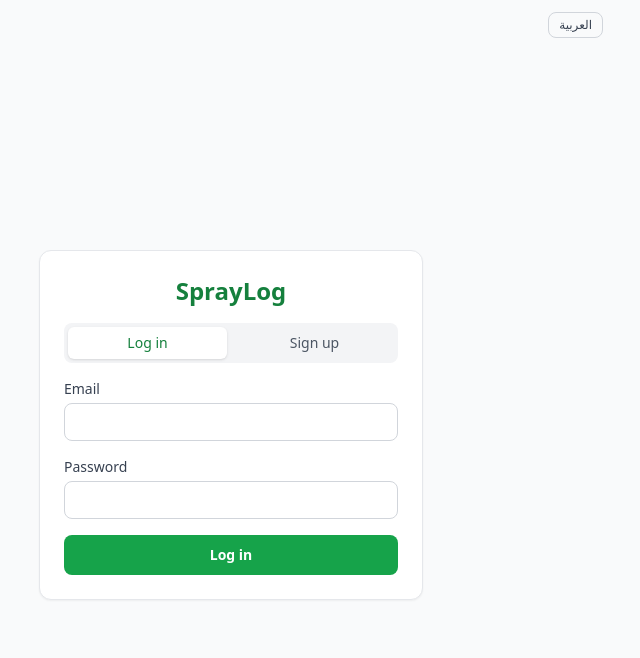
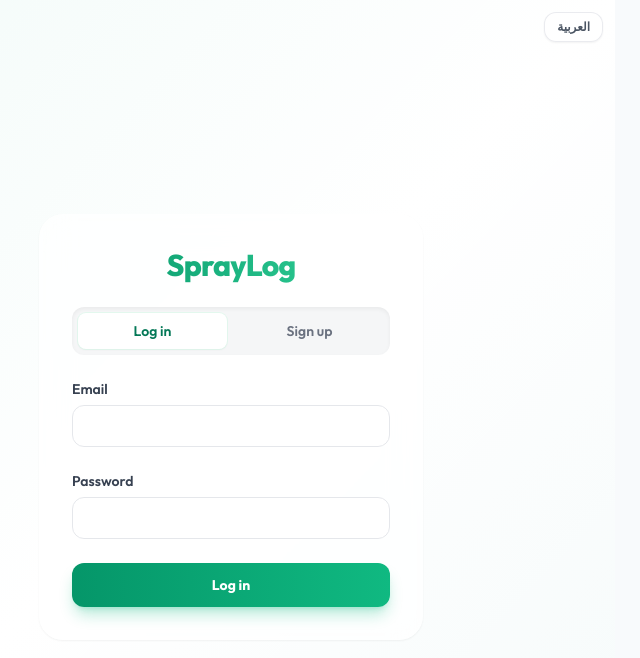
Before and after one commit to geminikil00-cell/spraying-tool, a React (Vite) app: page /login in a window 1280 px wide. Shown: the top 658 px of the page, without its empty margins (409-1049 px from the left). Built offline with nearby package versions, Linux system fonts and the light colour scheme; no server answers.

Commit message:
Refactor UI: implement premium glassmorphism design with modern typography and animations

```diff
--- a/index.html
+++ b/index.html
@@ -4,7 +4,10 @@
     <meta charset="UTF-8" />
     <link rel="icon" type="image/svg+xml" href="/favicon.svg" />
     <meta name="viewport" content="width=device-width, initial-scale=1.0, maximum-scale=1.0" />
-    <meta name="theme-color" content="#16a34a" />
+    <meta name="theme-color" content="#10b981" />
+    <link rel="preconnect" href="https://fonts.googleapis.com">
+    <link rel="preconnect" href="https://fonts.gstatic.com" crossorigin>
+    <link href="https://fonts.googleapis.com/css2?family=Outfit:wght@300;400;500;600;700;800&display=swap" rel="stylesheet">
     <title>SprayLog</title>
   </head>
   <body>
--- a/src/index.css
+++ b/src/index.css
@@ -2,13 +2,23 @@
 @tailwind components;
 @tailwind utilities;
 
+@layer base {
   html,
   body,
   #root {
     height: 100%;
+    -webkit-font-smoothing: antialiased;
+    -moz-osx-font-smoothing: grayscale;
   }
 
   body {
     margin: 0;
-  background-color: #f9fafb;
+    @apply bg-background text-gray-900;
   }
+}
+
+@layer utilities {
+  .glass {
+    @apply bg-white/70 backdrop-blur-lg border border-white/20 shadow-sm;
+  }
+}
--- a/src/pages/AuthPage.tsx
+++ b/src/pages/AuthPage.tsx
@@ -76,12 +76,12 @@ export default function AuthPage() {
   if (hasSession) return <Navigate to="/spray" replace />
 
   return (
-    <div className="mx-auto flex min-h-dvh max-w-screen-md flex-col bg-gray-50">
+    <div className="mx-auto flex min-h-dvh max-w-screen-md flex-col bg-gradient-to-br from-primary-50/40 via-white to-primary-50/20">
       <div className="flex justify-end p-3">
         <button
           type="button"
           onClick={toggleLanguage}
-          className="rounded-lg border border-gray-300 px-2.5 py-1 text-xs font-medium text-gray-700 hover:bg-gray-100"
+          className="rounded-xl border border-gray-200/80 bg-white/50 px-3 py-1.5 text-xs font-semibold text-gray-600 shadow-sm transition-all hover:bg-white hover:text-gray-900 hover:shadow"
         >
           {t('common.language')}
         </button>
@@ -89,16 +89,16 @@ export default function AuthPage() {
       <div className="flex flex-1 items-center justify-center p-4">
         <form
           onSubmit={(e) => void submit(e)}
-          className="w-full max-w-sm space-y-4 rounded-xl border border-gray-200 bg-white p-6 shadow-sm"
+          className="w-full max-w-sm space-y-6 rounded-3xl border border-gray-200/60 glass p-8 shadow-2xl backdrop-blur-xl animate-fade-in"
         >
-          <h1 className="text-center text-2xl font-bold text-green-700">{t('app.title')}</h1>
+          <h1 className="text-center text-3xl font-extrabold tracking-tight text-transparent bg-clip-text bg-gradient-to-r from-primary-600 to-primary-400">{t('app.title')}</h1>
 
-          <div className="grid grid-cols-2 gap-2 rounded-lg bg-gray-100 p-1">
+          <div className="grid grid-cols-2 gap-2 rounded-xl bg-gray-100/80 p-1.5 shadow-inner">
             <button
               type="button"
               onClick={() => setMode('login')}
-              className={`rounded-md px-3 py-1.5 text-sm font-medium ${
-                mode === 'login' ? 'bg-white text-green-700 shadow' : 'text-gray-600'
+              className={`rounded-lg px-3 py-2 text-sm font-semibold transition-all ${
+                mode === 'login' ? 'bg-white text-primary-700 shadow-sm ring-1 ring-primary-100/50' : 'text-gray-500 hover:text-gray-900'
               }`}
             >
               {t('auth.login')}
@@ -106,8 +106,8 @@ export default function AuthPage() {
             <button
               type="button"
               onClick={() => setMode('signup')}
-              className={`rounded-md px-3 py-1.5 text-sm font-medium ${
-                mode === 'signup' ? 'bg-white text-green-700 shadow' : 'text-gray-600'
+              className={`rounded-lg px-3 py-2 text-sm font-semibold transition-all ${
+                mode === 'signup' ? 'bg-white text-primary-700 shadow-sm ring-1 ring-primary-100/50' : 'text-gray-500 hover:text-gray-900'
               }`}
             >
               {t('auth.signup')}
@@ -115,9 +115,9 @@ export default function AuthPage() {
           </div>
 
           <div>
-            <label className="mb-1 block text-sm font-medium text-gray-700">{t('auth.email')}</label>
+            <label className="mb-1.5 block text-sm font-semibold text-gray-700">{t('auth.email')}</label>
             <input
-              className="w-full rounded-lg border border-gray-300 px-3 py-2 text-sm"
+              className="w-full rounded-xl border border-gray-200 bg-white/50 px-4 py-2.5 text-sm transition-all focus:border-primary-500 focus:bg-white focus:outline-none focus:ring-2 focus:ring-primary-500/20"
               type="email"
               required
               value={email}
@@ -125,9 +125,9 @@ export default function AuthPage() {
             />
           </div>
           <div>
-            <label className="mb-1 block text-sm font-medium text-gray-700">{t('auth.password')}</label>
+            <label className="mb-1.5 block text-sm font-semibold text-gray-700">{t('auth.password')}</label>
             <input
-              className="w-full rounded-lg border border-gray-300 px-3 py-2 text-sm"
+              className="w-full rounded-xl border border-gray-200 bg-white/50 px-4 py-2.5 text-sm transition-all focus:border-primary-500 focus:bg-white focus:outline-none focus:ring-2 focus:ring-primary-500/20"
               type="password"
               required
               minLength={6}
@@ -142,7 +142,7 @@ export default function AuthPage() {
           <button
             type="submit"
             disabled={busy}
-            className="w-full rounded-lg bg-green-600 px-4 py-2.5 text-sm font-semibold text-white hover:bg-green-700 disabled:opacity-50"
+            className="w-full rounded-xl bg-gradient-to-r from-primary-600 to-primary-500 px-4 py-3 text-sm font-bold text-white shadow-lg shadow-primary-500/30 transition-all hover:scale-[1.02] hover:shadow-primary-500/40 disabled:scale-100 disabled:opacity-50"
           >
             {busy ? t('common.saving') : mode === 'login' ? t('auth.login') : t('auth.signup')}
           </button>
--- a/src/pages/SprayPage.tsx
+++ b/src/pages/SprayPage.tsx
@@ -21,14 +21,14 @@ export default function SprayPage() {
 
   return (
     <div className="space-y-4">
-      <h2 className="text-lg font-semibold text-gray-900">{t('spray.title')}</h2>
+      <h2 className="text-2xl font-bold tracking-tight text-gray-900 animate-slide-up">{t('spray.title')}</h2>
       <ReminderBanner />
       {success && (
         <div className="rounded-lg bg-green-100 p-3 text-sm font-medium text-green-800">
           {t('spray.success')}
         </div>
       )}
-      <div className="rounded-xl border border-gray-200 bg-white p-4 shadow-sm">
+      <div className="rounded-2xl border border-gray-200/60 glass p-6 shadow-lg animate-slide-up" style={{ animationDelay: '0.1s', animationFillMode: 'both' }}>
         <SprayingForm key={formKey} preselectDue onSubmit={handleSubmit} />
       </div>
     </div>
--- a/tailwind.config.js
+++ b/tailwind.config.js
@@ -2,7 +2,42 @@
 export default {
   content: ['./index.html', './src/**/*.{ts,tsx}'],
   theme: {
-    extend: {},
+    extend: {
+      fontFamily: {
+        sans: ['Outfit', 'sans-serif'],
+      },
+      colors: {
+        primary: {
+          50: '#ecfdf5',
+          100: '#d1fae5',
+          200: '#a7f3d0',
+          300: '#6ee7b7',
+          400: '#34d399',
+          500: '#10b981',
+          600: '#059669',
+          700: '#047857',
+          800: '#065f46',
+          900: '#064e3b',
+          950: '#022c22',
+        },
+        background: '#f8fafc',
+        surface: '#ffffff',
+      },
+      animation: {
+        'fade-in': 'fadeIn 0.3s ease-out',
+        'slide-up': 'slideUp 0.4s ease-out',
+      },
+      keyframes: {
+        fadeIn: {
+          '0%': { opacity: '0' },
+          '100%': { opacity: '1' },
+        },
+        slideUp: {
+          '0%': { transform: 'translateY(10px)', opacity: '0' },
+          '100%': { transform: 'translateY(0)', opacity: '1' },
+        },
+      }
+    },
   },
   plugins: [],
 }
```
Also changed, not shown: src/components/Layout.tsx (+11 -11 lines), src/components/SprayingForm.tsx (+7 -7 lines). Lines whose indentation alone changed are shown as unchanged.
